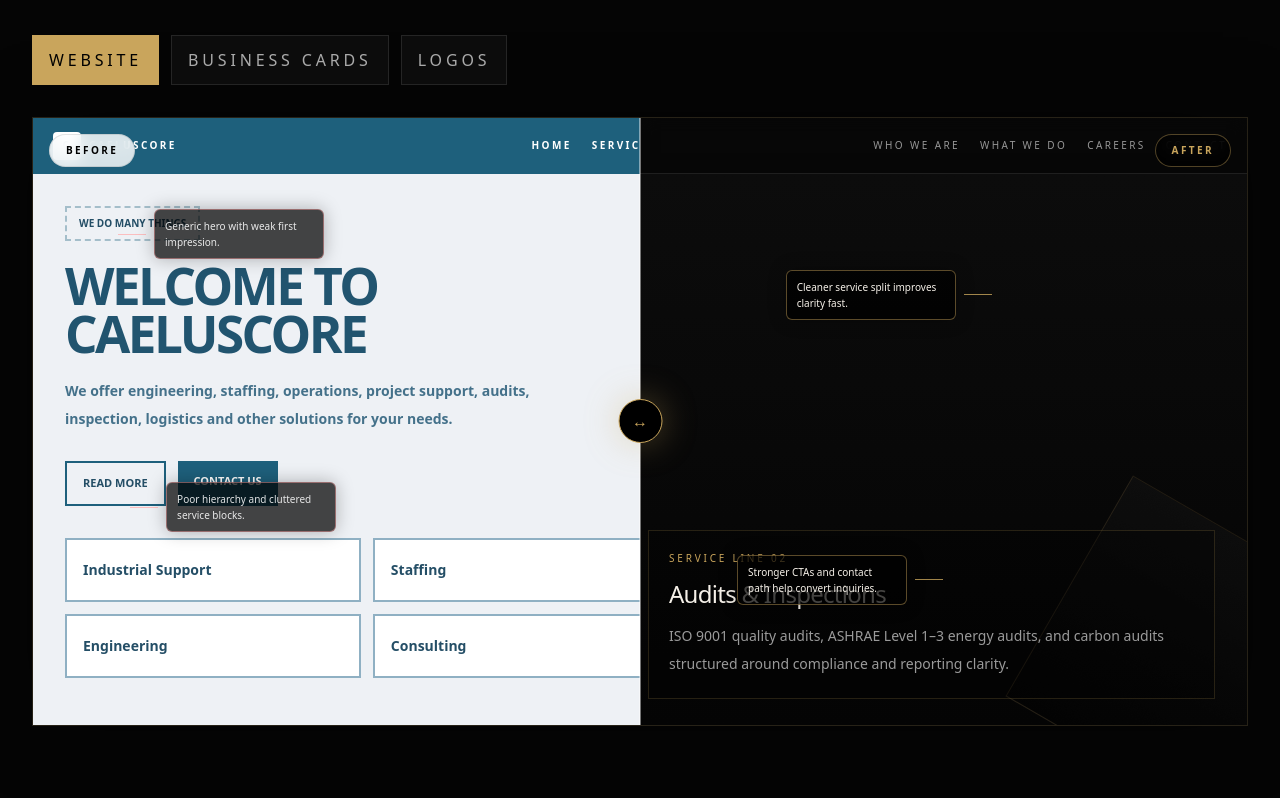
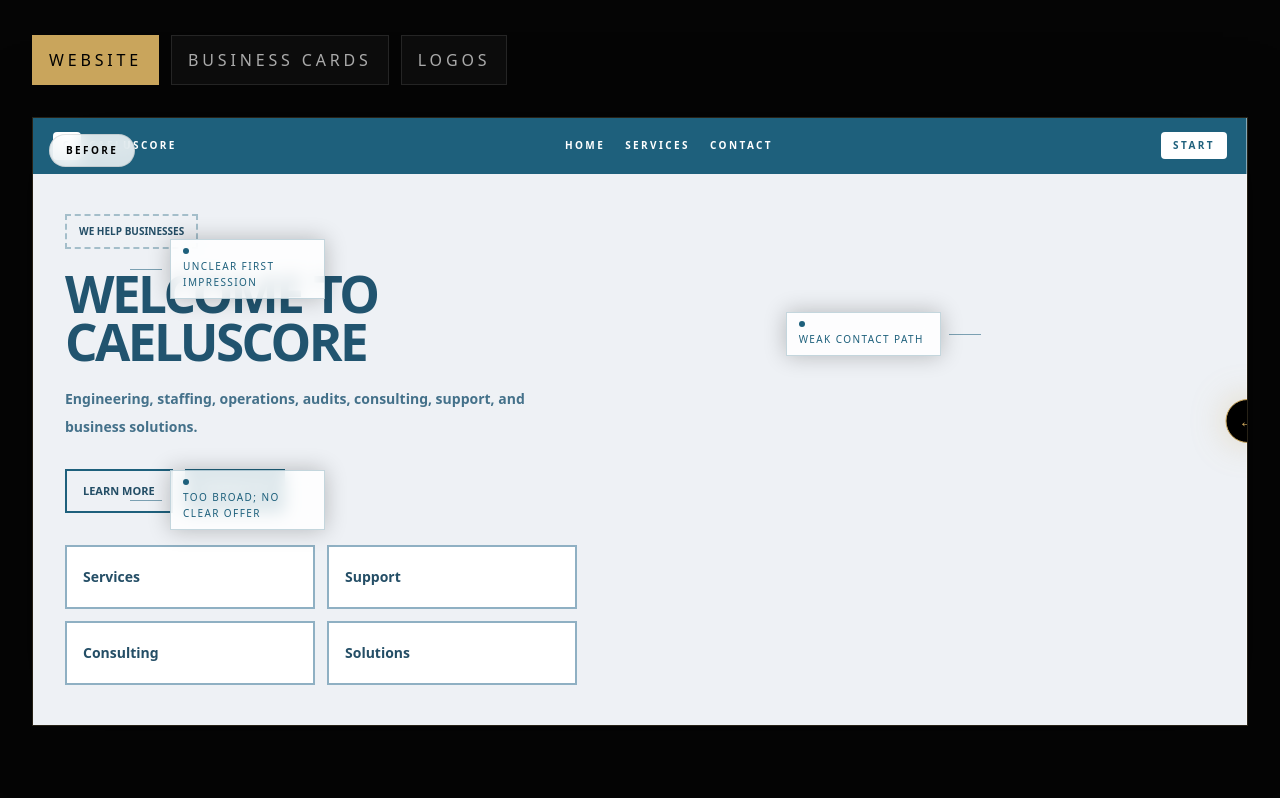
Before and after one commit to Auric-Web/auric, a Next.js app: page / in a window 1280 px wide. Shown: the part 1842-2640 px from the top of the page. Built offline with nearby package versions, Linux system fonts and the light colour scheme.

Commit message:
Update page.tsx

```diff
--- a/src/app/page.tsx
+++ b/src/app/page.tsx
@@ -13,6 +13,8 @@ import React, {
 const LOGO_SRC = "/logo.png";
 
 const EMAIL = "hello@theauricstudios.com";
+const EMAIL_HREF =
+  "mailto:hello@theauricstudios.com?subject=AURIC%20Studio%20Inquiry";
 const INSTAGRAM_URL = "https://www.instagram.com/auricstudio.co/";
 const LINKEDIN_URL = "https://www.linkedin.com/company/auricstudios";
 const WEBSITE_URL = "https://theauricstudios.com";
@@ -103,42 +105,42 @@ const showcaseItems: ShowcaseItem[] = [
     title: "Website Refresh",
     beforeNotes: [
       {
-        x: "7%",
-        y: "15%",
+        x: "8%",
+        y: "20%",
         side: "right",
-        text: "Generic hero with weak first impression.",
+        text: "Unclear first impression",
       },
       {
         x: "8%",
-        y: "60%",
+        y: "58%",
         side: "right",
-        text: "Poor hierarchy and cluttered service blocks.",
+        text: "Too broad; no clear offer",
       },
       {
-        x: "63%",
-        y: "26%",
+        x: "62%",
+        y: "32%",
         side: "left",
-        text: "No clear structure or confident positioning.",
+        text: "Weak contact path",
       },
     ],
     afterNotes: [
       {
-        x: "7%",
-        y: "16%",
+        x: "8%",
+        y: "18%",
         side: "right",
-        text: "Sharper positioning and more professional tone.",
+        text: "Clear positioning",
       },
       {
         x: "62%",
-        y: "25%",
+        y: "30%",
         side: "left",
-        text: "Cleaner service split improves clarity fast.",
+        text: "Services are easier to understand",
       },
       {
         x: "58%",
         y: "72%",
         side: "left",
-        text: "Stronger CTAs and contact path help convert inquiries.",
+        text: "Stronger inquiry flow",
       },
     ],
   },
@@ -151,19 +153,19 @@ const showcaseItems: ShowcaseItem[] = [
         x: "9%",
         y: "18%",
         side: "right",
-        text: "Too busy and visually dated.",
+        text: "Crowded layout",
       },
       {
         x: "58%",
         y: "50%",
         side: "left",
-        text: "Weak spacing and low-end presentation.",
+        text: "Weak spacing",
       },
       {
         x: "10%",
         y: "76%",
         side: "right",
-        text: "Looks like a starter mockup, not a serious brand asset.",
+        text: "Low-end presentation",
       },
     ],
     afterNotes: [
@@ -171,19 +173,19 @@ const showcaseItems: ShowcaseItem[] = [
         x: "9%",
         y: "17%",
         side: "right",
-        text: "Premium visual style increases perceived quality.",
+        text: "Premium first impression",
       },
       {
         x: "62%",
         y: "38%",
         side: "left",
-        text: "Cleaner layout improves readability and credibility.",
+        text: "Cleaner hierarchy",
       },
       {
         x: "58%",
         y: "77%",
         side: "left",
-        text: "Better brand consistency for meetings and networking.",
+        text: "Better brand consistency",
       },
     ],
   },
@@ -196,19 +198,19 @@ const showcaseItems: ShowcaseItem[] = [
         x: "9%",
         y: "20%",
         side: "right",
-        text: "Old concept feels generic and inconsistent.",
+        text: "Generic visual direction",
       },
       {
         x: "58%",
         y: "38%",
         side: "left",
-        text: "Weak execution lowers perceived professionalism.",
+        text: "Less premium feel",
       },
       {
         x: "9%",
         y: "74%",
         side: "right",
-        text: "The identity does not feel modern or premium.",
+        text: "Harder to use across brand assets",
       },
     ],
     afterNotes: [
@@ -216,19 +218,19 @@ const showcaseItems: ShowcaseItem[] = [
         x: "9%",
         y: "20%",
         side: "right",
-        text: "Cleaner mark gives the brand a stronger identity.",
+        text: "Sharper brand mark",
       },
       {
         x: "62%",
         y: "38%",
         side: "left",
-        text: "Sharper execution feels more premium and intentional.",
+        text: "More polished identity",
       },
       {
         x: "58%",
         y: "76%",
         side: "left",
-        text: "A stronger logo carries better across web and print.",
+        text: "Works better on web and print",
       },
     ],
   },
@@ -367,16 +369,13 @@ function OverlayNotes({
   notes: NoteItem[];
   tone: "before" | "after";
 }) {
-  const lineColor =
-    tone === "before" ? "bg-red-300/65" : "bg-[#C9A55C]/80";
-  const boxBorder =
-    tone === "before" ? "border-red-300/45" : "border-[#C9A55C]/45";
-  const boxText = tone === "before" ? "text-white/88" : "text-[#F5F0E8]";
+  const isBefore = tone === "before";
 
   return (
     <div className="pointer-events-none absolute inset-0 z-30">
       {notes.map((note, index) => {
         const isRight = note.side !== "left";
+
         return (
           <div
             key={`${tone}-${index}`}
@@ -388,11 +387,25 @@ function OverlayNotes({
                 isRight ? "" : "flex-row-reverse"
               }`}
             >
-              <span className={`h-px w-7 shrink-0 ${lineColor}`} />
+              <span
+                className={`h-px w-8 shrink-0 ${
+                  isBefore ? "bg-[#1e607c]/55" : "bg-[#C9A55C]/70"
+                }`}
+              />
+
               <div
-                className={`rounded-md border ${boxBorder} bg-black/72 px-2.5 py-2 text-[10px] leading-4 shadow-[0_0_18px_rgba(0,0,0,0.28)] ${boxText}`}
-                style={{ width: note.width || "170px" }}
+                className={`border px-3 py-2 text-[10px] uppercase leading-4 tracking-[0.14em] shadow-[0_0_22px_rgba(0,0,0,0.24)] backdrop-blur ${
+                  isBefore
+                    ? "border-[#1e607c]/25 bg-white/85 text-[#1e607c]"
+                    : "border-[#C9A55C]/35 bg-black/75 text-[#F5F0E8]"
+                }`}
+                style={{ width: note.width || "155px" }}
               >
+                <span
+                  className={`mb-1 block h-1.5 w-1.5 rounded-full ${
+                    isBefore ? "bg-[#1e607c]" : "bg-[#C9A55C]"
+                  }`}
+                />
                 {note.text}
               </div>
             </div>
@@ -417,7 +430,6 @@ function OldWebsitePanel() {
         <div className="hidden gap-5 md:flex">
           <span>Home</span>
           <span>Services</span>
-          <span>About</span>
           <span>Contact</span>
         </div>
 
@@ -426,10 +438,10 @@ function OldWebsitePanel() {
         </div>
       </div>
 
-      <div className="grid h-[calc(100%-3.5rem)] grid-cols-1 lg:grid-cols-[1.1fr_0.9fr]">
-        <div className="px-8 py-8">
+      <div className="flex h-[calc(100%-3.5rem)] items-center px-8 py-8">
+        <div className="max-w-2xl">
           <div className="mb-5 inline-block border-2 border-dashed border-[#1e607c]/35 px-3 py-2 text-[10px] font-black uppercase">
-            We do many things
+            We help businesses
           </div>
 
           <h3 className="max-w-xl text-[clamp(2rem,4vw,4.7rem)] font-black leading-[0.94] tracking-[-0.05em] text-[#21546f]">
@@ -437,26 +449,22 @@ function OldWebsitePanel() {
           </h3>
 
           <p className="mt-5 max-w-lg text-sm font-semibold leading-7 text-[#44718a]">
-            We offer engineering, staffing, operations, project support, audits,
-            inspection, logistics and other solutions for your needs.
+            Engineering, staffing, operations, audits, consulting, support, and
+            business solutions.
           </p>
 
           <div className="mt-7 flex gap-3">
             <div className="border-2 border-[#1e607c] px-4 py-3 text-[11px] font-black uppercase">
-              Read More
+              Learn More
             </div>
+
             <div className="bg-[#1e607c] px-4 py-3 text-[11px] font-black uppercase text-white">
               Contact Us
             </div>
           </div>
 
-          <div className="mt-8 grid gap-3 md:grid-cols-2">
-            {[
-              "Industrial Support",
-              "Staffing",
-              "Engineering",
-              "Consulting",
-            ].map((item) => (
+          <div className="mt-8 grid max-w-lg gap-3 md:grid-cols-2">
+            {["Services", "Support", "Consulting", "Solutions"].map((item) => (
               <div
                 key={item}
                 className="border-2 border-[#8fb0c3] bg-white px-4 py-5 text-sm font-bold"
@@ -464,31 +472,6 @@ function OldWebsitePanel() {
                 {item}
               </div>
             ))}
-          </div>
-        </div>
-
-        <div className="bg-[#dce7ee] p-6">
-          <div className="rounded border-2 border-[#98b3c2] bg-white p-4">
-            <div className="text-[11px] font-black uppercase text-[#1e607c]">
-              Why Choose Us?
-            </div>
-            <ul className="mt-4 space-y-3 text-sm font-semibold text-[#456d85]">
-              <li>• Great service</li>
-              <li>• Many capabilities</li>
-              <li>• Flexible team</li>
-              <li>• Fast response</li>
-            </ul>
-          </div>
-
-          <div className="mt-4 rounded border-2 border-[#98b3c2] bg-white p-4">
-            <div className="text-[11px] font-black uppercase text-[#1e607c]">
-              Contact Form
-            </div>
-            <div className="mt-3 space-y-2">
-              <div className="h-9 border border-[#bdd0dc] bg-[#f5fafc]" />
-              <div className="h-9 border border-[#bdd0dc] bg-[#f5fafc]" />
-              <div className="h-20 border border-[#bdd0dc] bg-[#f5fafc]" />
-            </div>
           </div>
         </div>
       </div>
@@ -507,7 +490,9 @@ function NewWebsitePanel() {
         <div className="font-light tracking-[0.28em] text-[#F5F0E8]">
           CAELUS CORE
         </div>
+
         <div className="hidden gap-5 md:flex">
+          <span>Home</span>
           <span>Who We Are</span>
           <span>What We Do</span>
           <span>Careers</span>
@@ -516,38 +501,47 @@ function NewWebsitePanel() {
       </div>
 
       <div className="relative h-[calc(100%-3.5rem)] px-8 py-8">
-        <div className="max-w-xl">
+        <div className="max-w-3xl">
           <div className="mb-4 inline-flex border border-[#C9A55C]/30 bg-[#C9A55C]/10 px-4 py-2 text-[10px] uppercase tracking-[0.3em] text-[#C9A55C]">
             Execution Support & Compliance Services
           </div>
 
-          <h3 className="text-[clamp(2rem,4vw,4.4rem)] font-light leading-[0.94] tracking-[-0.06em]">
-            Two service lines. One accountable partner.
+          <h3 className="text-[clamp(2.1rem,4.6vw,5rem)] font-light leading-[0.94] tracking-[-0.06em]">
+            CAELUS CORE
           </h3>
 
-          <p className="mt-5 max-w-lg text-sm leading-7 text-white/68">
-            Workforce support to keep operations moving, plus structured audit
-            services built around compliance, efficiency, and reporting.
+          <p className="mt-5 max-w-2xl text-sm leading-7 text-white/68">
+            CaelusCore is an execution + compliance partner providing skilled
+            manpower to support operations and certified audits to support
+            compliance, efficiency, and reporting requirements.
           </p>
 
           <div className="mt-7 flex gap-3">
             <div className="bg-[#C9A55C] px-4 py-3 text-[11px] font-semibold uppercase tracking-[0.16em] text-black">
               Contact us
             </div>
+
             <div className="border border-white/15 px-4 py-3 text-[11px] font-semibold uppercase tracking-[0.16em] text-white">
               View services
             </div>
           </div>
         </div>
 
-        <div className="mt-8 grid gap-4 md:grid-cols-2">
+        <div className="mt-8">
+          <div className="mb-4 text-[10px] uppercase tracking-[0.3em] text-[#C9A55C]">
+            What we do
+          </div>
+
+          <h4 className="max-w-3xl text-3xl font-light tracking-[-0.04em] text-[#F5F0E8]">
+            Two service lines. One accountable partner.
+          </h4>
+
+          <div className="mt-6 grid gap-4 md:grid-cols-2">
             <div className="border border-[#C9A55C]/18 bg-black/30 p-5">
-            <div className="text-[10px] uppercase tracking-[0.28em] text-[#C9A55C]">
-              Service Line 01
-            </div>
-            <div className="mt-3 text-2xl font-light tracking-[-0.03em]">
+              <div className="text-2xl font-light tracking-[-0.03em]">
                 Workforce Supply
               </div>
+
               <p className="mt-3 text-sm leading-7 text-white/60">
                 General labour, forklift operators, warehouse associates, ramp
                 and lifting roles, and other ready-to-deploy support personnel.
@@ -555,16 +549,16 @@ function NewWebsitePanel() {
             </div>
 
             <div className="border border-[#C9A55C]/18 bg-black/30 p-5">
-            <div className="text-[10px] uppercase tracking-[0.28em] text-[#C9A55C]">
-              Service Line 02
-            </div>
-            <div className="mt-3 text-2xl font-light tracking-[-0.03em]">
+              <div className="text-2xl font-light tracking-[-0.03em]">
                 Audits & Inspections
               </div>
+
               <p className="mt-3 text-sm leading-7 text-white/60">
                 ISO 9001 quality audits, ASHRAE Level 1–3 energy audits, and
-              carbon audits structured around compliance and reporting clarity.
+                carbon audits structured around compliance and reporting
+                clarity.
               </p>
+            </div>
           </div>
         </div>
       </div>
@@ -695,32 +689,12 @@ function NewLogoPanel() {
       <div className="absolute -right-[4%] bottom-[-8%] h-[42%] w-[18%] rotate-[31deg] border border-[#C9A55C]/14 bg-[linear-gradient(180deg,rgba(255,255,255,0.025),rgba(0,0,0,0.22))]" />
 
       <div className="relative flex h-full items-center justify-center px-8 py-8">
-        <div className="grid w-full max-w-[960px] gap-5 md:grid-cols-[0.9fr_1.1fr]">
-          <div className="grid min-h-[320px] place-items-center rounded border border-[#C9A55C]/16 bg-black/35 p-6 shadow-[0_18px_60px_rgba(0,0,0,0.35)]">
+        <div className="grid min-h-[430px] w-full max-w-[760px] place-items-center rounded border border-[#C9A55C]/16 bg-black/35 p-8 shadow-[0_18px_60px_rgba(0,0,0,0.35)]">
           <img
             src={CAELUS_NEW_LOGO}
             alt="New CaelusCore logo"
-              className="max-h-[260px] max-w-[80%] object-contain"
+            className="max-h-[310px] max-w-[82%] object-contain"
           />
-          </div>
-
-          <div className="flex items-center">
-            <div className="w-full rounded border border-[#C9A55C]/16 bg-black/28 p-5">
-              <div className="text-[10px] uppercase tracking-[0.3em] text-[#C9A55C]">
-                Updated identity
-              </div>
-
-              <div className="mt-4 text-3xl font-light tracking-[-0.03em] text-[#F5F0E8]">
-                Cleaner. Stronger. More premium.
-              </div>
-
-              <div className="mt-4 space-y-3 text-sm leading-7 text-white/65">
-                <p>• Better visual consistency across print and web.</p>
-                <p>• More distinctive mark for stronger recall.</p>
-                <p>• A sharper overall feel that supports trust.</p>
-              </div>
-            </div>
-          </div>
         </div>
       </div>
     </div>
@@ -732,15 +706,21 @@ function ShowcaseSlider({
   after,
   beforeNotes,
   afterNotes,
+  resetKey,
 }: {
   before: React.ReactNode;
   after: React.ReactNode;
   beforeNotes: NoteItem[];
   afterNotes: NoteItem[];
+  resetKey: string;
 }) {
-  const [position, setPosition] = useState(50);
+  const [position, setPosition] = useState(100);
   const [dragging, setDragging] = useState(false);
   const wrapRef = useRef<HTMLDivElement | null>(null);
+
+  useEffect(() => {
+    setPosition(100);
+  }, [resetKey]);
 
   function updatePosition(clientX: number) {
     const rect = wrapRef.current?.getBoundingClientRect();
@@ -833,6 +813,7 @@ function ShowcaseTabs({
     <div className="mb-8 flex flex-wrap gap-3">
       {showcaseItems.map((item) => {
         const isActive = active === item.id;
+
         return (
           <button
             key={item.id}
@@ -954,12 +935,18 @@ function ContactForm() {
         <label className={labelClass}>Service</label>
         <select
           name="service"
-          className="w-full border border-white/10 bg-black/40 px-4 py-3.5 text-sm text-[#B9B3AA] outline-none transition focus:border-[#C9A55C]/70"
+          className="w-full border border-white/10 bg-[#111111] px-4 py-3.5 text-sm text-[#F5F0E8] outline-none transition focus:border-[#C9A55C]/70"
         >
-          <option>Presence Review</option>
-          <option>Online Cleanup</option>
-          <option>Full Setup</option>
-          <option>Monthly Ads / Reporting</option>
+          <option className="bg-[#111111] text-[#F5F0E8]">
+            Presence Review
+          </option>
+          <option className="bg-[#111111] text-[#F5F0E8]">
+            Online Cleanup
+          </option>
+          <option className="bg-[#111111] text-[#F5F0E8]">Full Setup</option>
+          <option className="bg-[#111111] text-[#F5F0E8]">
+            Monthly Ads / Reporting
+          </option>
         </select>
       </div>
 
@@ -1006,10 +993,10 @@ function NavAccent({
     <button
       type="button"
       onClick={() => scrollToId(target)}
-      className="group relative px-1 py-2 text-[11px] uppercase tracking-[0.28em] text-white/58 transition duration-300 hover:text-[#F5F0E8]"
+      className="group relative px-1 py-2 text-[9px] uppercase tracking-[0.24em] text-white/55 transition duration-300 hover:text-[#F5F0E8]"
     >
-      <span className="absolute left-0 top-1/2 h-px w-0 -translate-y-1/2 bg-[#C9A55C] transition-all duration-300 group-hover:w-4" />
-      <span className="relative pl-0 transition-all duration-300 group-hover:pl-6">
+      <span className="absolute left-0 top-1/2 h-px w-0 -translate-y-1/2 bg-[#C9A55C] transition-all duration-300 group-hover:w-3" />
+      <span className="relative pl-0 transition-all duration-300 group-hover:pl-5">
         {label}
       </span>
       <span className="absolute bottom-0 left-0 h-px w-full origin-center scale-x-0 bg-[#C9A55C]/70 transition-transform duration-300 group-hover:scale-x-100" />
@@ -1125,7 +1112,7 @@ export default function Home() {
           <button
             type="button"
             onClick={() => scrollToId("#contact")}
-            className="hidden border border-[#C9A55C]/35 bg-[#C9A55C]/[0.04] px-4 py-2.5 text-[10px] uppercase tracking-[0.24em] text-[#C9A55C] transition duration-300 hover:bg-[#C9A55C] hover:text-black md:inline-flex"
+            className="hidden border border-[#C9A55C]/35 bg-[#C9A55C]/[0.04] px-4 py-2.5 text-[9px] uppercase tracking-[0.24em] text-[#C9A55C] transition duration-300 hover:bg-[#C9A55C] hover:text-black md:inline-flex"
           >
             Request Review
           </button>
@@ -1229,6 +1216,7 @@ export default function Home() {
             after={showcasePanels.after}
             beforeNotes={activeShowcase.beforeNotes}
             afterNotes={activeShowcase.afterNotes}
+            resetKey={activeExample}
           />
         </div>
       </section>
@@ -1246,51 +1234,33 @@ export default function Home() {
             </h2>
 
             <div className="mt-7 space-y-4 text-sm text-[#D7D0C5]">
-              <a
-                href={`mailto:${EMAIL}`}
-                className="flex items-center gap-3 transition hover:text-[#C9A55C]"
-              >
+              <div className="flex items-center gap-3">
                 <span className="grid h-10 w-10 place-items-center border border-white/10 bg-black/30 text-[#C9A55C]">
                   <Icon name="mail" />
                 </span>
-                {EMAIL}
-              </a>
+                <span>{EMAIL}</span>
+              </div>
 
-              <a
-                href={INSTAGRAM_URL}
-                target="_blank"
-                rel="noreferrer"
-                className="flex items-center gap-3 transition hover:text-[#C9A55C]"
-              >
+              <div className="flex items-center gap-3">
                 <span className="grid h-10 w-10 place-items-center border border-white/10 bg-black/30 text-[#C9A55C]">
                   <Icon name="instagram" />
                 </span>
-                @auricstudio.co
-              </a>
+                <span>@auricstudio.co</span>
+              </div>
 
-              <a
-                href={LINKEDIN_URL}
-                target="_blank"
-                rel="noreferrer"
-                className="flex items-center gap-3 transition hover:text-[#C9A55C]"
-              >
+              <div className="flex items-center gap-3">
                 <span className="grid h-10 w-10 place-items-center border border-white/10 bg-black/30 text-[#C9A55C]">
                   <Icon name="linkedin" />
                 </span>
-                LinkedIn
-              </a>
+                <span>linkedin.com/company/auricstudios</span>
+              </div>
 
-              <a
-                href={WEBSITE_URL}
-                target="_blank"
-                rel="noreferrer"
-                className="flex items-center gap-3 transition hover:text-[#C9A55C]"
-              >
+              <div className="flex items-center gap-3">
                 <span className="grid h-10 w-10 place-items-center border border-white/10 bg-black/30 text-[#C9A55C]">
                   <Icon name="globe" />
                 </span>
-                theauricstudios.com
-              </a>
+                <span>theauricstudios.com</span>
+              </div>
             </div>
           </div>
 
@@ -1305,7 +1275,7 @@ export default function Home() {
           </div>
 
           <div className="flex items-center gap-3">
-            <FooterIconLink href={`mailto:${EMAIL}`} icon="mail" />
+            <FooterIconLink href={EMAIL_HREF} icon="mail" />
             <FooterIconLink
               href={INSTAGRAM_URL}
               icon="instagram"
```
Lines whose indentation alone changed are shown as unchanged.
